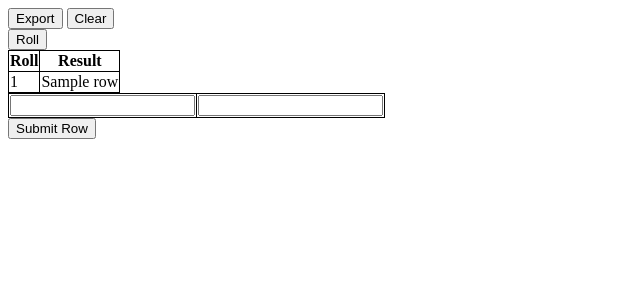
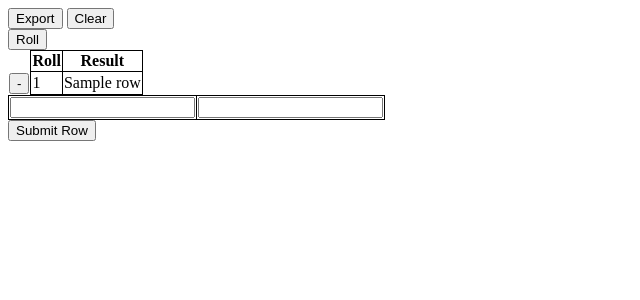
Before and after one commit to MelecaZane/thicklesnax-d100, a Flask app: template app/templates/table.html in a window 1280 px wide. Shown: the top 300 px of the page, without its empty margins (0-640 px from the left). Run offline with Flask 3, Linux system fonts and the light colour scheme; the template is opened without the code that fills it: most values are stand-ins (such as "Sample title", 1, 10 or a date in 2020).

Commit message:
Can now delete existing rows

```diff
--- a/app/templates/table.html
+++ b/app/templates/table.html
@@ -10,6 +10,15 @@
         border: 1px solid black;
         border-collapse: collapse;
     }
+
+    th:first-child, td:first-child, table:first-child {
+        border: none;
+    }
+
+    .delete-cell {
+        border: none;
+    }
+
 </style>
 <script>
     function downloadCSV() {
@@ -21,7 +30,10 @@
             if (index === 0) return; // Skip the first row (headings)
             let cols = row.querySelectorAll("td, th");
             let rowData = [];
-            cols.forEach(col => rowData.push(col.innerText));
+            cols.forEach((col, colIndex) => {
+                if (colIndex === 0) return; // Skip the first column (delete button)
+                rowData.push(col.innerText);
+            });
             csvContent += rowData.join(",") + "\n";
         });
 
@@ -39,9 +51,9 @@
         if (newRoll === ""){
             return
         }
-        let table = document.getElementById("mainTable");
+        let table = document.getElementById("mainTable").querySelector("tbody");
         let newRow = document.createElement("tr");
-        newRow.innerHTML = `<td>${newRoll}</td><td>${newResult}</td>`;
+        newRow.innerHTML = `<td class="delete-cell"><button class="delete-button" onclick="deleteRow(this)">-</button></td><td>${newRoll}</td><td>${newResult}</td>`;
         table.appendChild(newRow);
         // Clear the input fields
         document.getElementById("newRoll").value = "";
@@ -58,6 +70,12 @@
         document.getElementById('selectedRow').innerText = `${roll}: ${result}`;
     }
 
+    function deleteRow(button) {
+        // Get the row to be deleted
+        let row = button.parentNode.parentNode;
+        row.parentNode.removeChild(row);
+    }
+
     window.addEventListener('beforeunload', function (e) {
         // Cancel the event
         e.preventDefault();
@@ -71,19 +89,24 @@
     <button id="rollButton" onclick="pickRandomRow()">Roll</button>
     <div id="selectedRow" style="color:brown"></div>
     <div id="data_table">
+        <div class="row-container">
             <table id="mainTable">
                 <thead>
                     <tr>
+                        <th class="delete-cell"></th>
                         <th>Roll</th>
                         <th>Result</th>
                     </tr>
+                </thead>
+                <tbody>
                     {% for row in data %}
                         <tr id="{{ row[0] }}">
+                            <td class="delete-cell"><button class="delete-button" onclick="deleteRow(this)">-</button></td>
                             <td>{{ row[0] }}</td>
                             <td>{{ row[1] }}</td>
                         </tr>
                     {% endfor %}
-            </thead>
+                </tbody>
             </table>
             <table>
                 <thead>
@@ -95,5 +118,6 @@
             </table>
             <button onclick="addRow()">Submit Row</button>
         </div>
+    </div>
 </body>
 </html>
```
Lines whose indentation alone changed are shown as unchanged.
